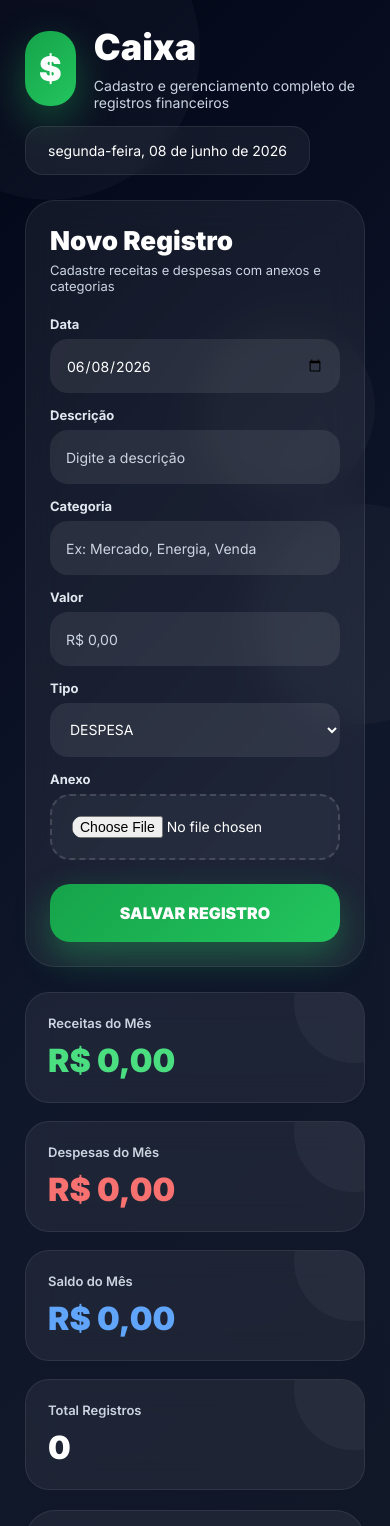
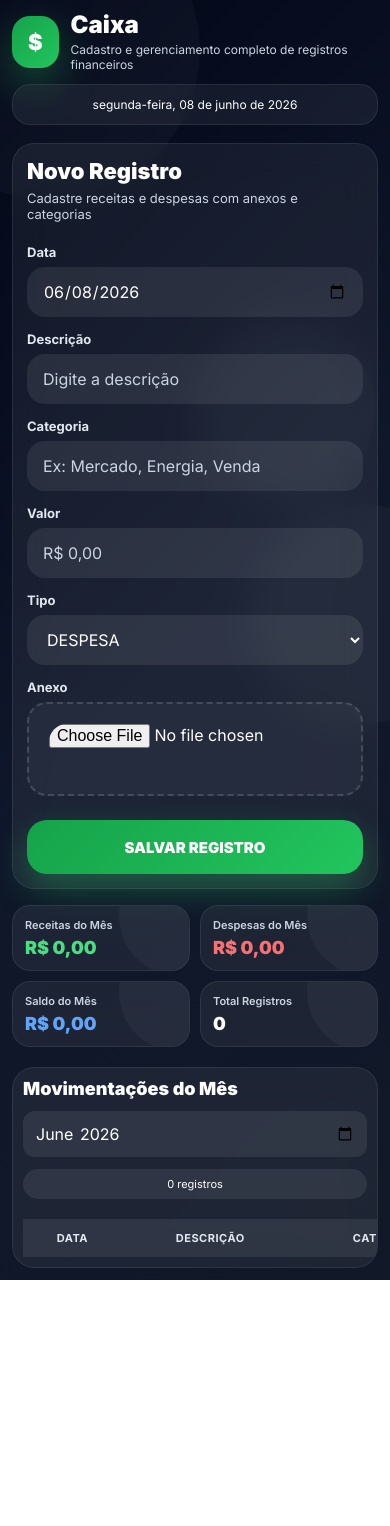
Before and after one commit to grupodvbr/financeiro, a plain HTML site: page index.html in a window 390 px wide. Shown: the top 1526 px of the page. After the commit the page ends 1280 px from the top, so only its background shows below. Drawn offline with nearby package versions, Linux system fonts and the light colour scheme; no server answers.

Commit message:
Update index.html

```diff
--- a/index.html
+++ b/index.html
@@ -503,15 +503,211 @@ transform:rotate(360deg);
 
 /* RESPONSIVO */
 
-@media(max-width:1100px){
+@media (max-width:1100px){
+
+body{
+padding:12px;
+}
+
+.topo{
+flex-direction:column;
+align-items:flex-start;
+gap:12px;
+margin-bottom:18px;
+}
+
+.logo-area{
+width:100%;
+gap:12px;
+}
+
+.logo{
+width:58px;
+height:58px;
+font-size:24px;
+border-radius:18px;
+}
+
+.topo h1{
+font-size:28px;
+line-height:1.1;
+}
+
+.topo p{
+font-size:12px;
+margin-top:4px;
+}
+
+.data-box{
+width:100%;
+padding:12px;
+font-size:12px;
+text-align:center;
+}
 
 .layout{
 grid-template-columns:1fr;
+gap:16px;
 }
 
 .card-form{
 position:relative;
 top:0;
+padding:18px;
+border-radius:22px;
+}
+
+.card-form h2{
+font-size:22px;
+}
+
+.form-group input,
+.form-group select,
+.form-group textarea{
+height:50px;
+font-size:16px;
+}
+
+.btn-salvar{
+height:54px;
+font-size:15px;
+}
+
+.cards{
+grid-template-columns:repeat(2,1fr);
+gap:10px;
+}
+
+.card{
+padding:14px;
+border-radius:18px;
+}
+
+.card span{
+font-size:11px;
+margin-bottom:6px;
+}
+
+.card strong{
+font-size:20px;
+line-height:1.1;
+word-break:break-word;
+}
+
+.area-tabela{
+padding:14px;
+border-radius:22px;
+overflow:hidden;
+}
+
+.topo-tabela{
+flex-direction:column;
+align-items:flex-start;
+gap:12px;
+}
+
+.topo-tabela h2{
+font-size:18px;
+}
+
+.qtd{
+width:100%;
+text-align:center;
+}
+
+#filtroMes{
+width:100%;
+height:46px !important;
+font-size:16px;
+}
+
+table{
+min-width:900px;
+}
+
+th{
+padding:12px 8px;
+font-size:11px;
+}
+
+td{
+padding:12px 8px;
+font-size:12px;
+}
+
+.btn{
+width:36px;
+height:36px;
+font-size:14px;
+}
+
+.modal{
+padding:12px;
+}
+
+.modal-box{
+padding:18px;
+border-radius:22px;
+max-width:100%;
+}
+
+.modal-box h2{
+font-size:22px;
+}
+
+.modal-box input,
+.modal-box select{
+height:50px;
+font-size:16px;
+}
+
+.modal-box button{
+height:52px;
+font-size:14px;
+}
+
+.loader{
+width:60px;
+height:60px;
+}
+
+}
+
+@media (max-width:600px){
+
+.cards{
+grid-template-columns:1fr 1fr;
+}
+
+.card{
+padding:12px;
+}
+
+.card strong{
+font-size:18px;
+}
+
+.logo{
+width:52px;
+height:52px;
+font-size:22px;
+}
+
+.topo h1{
+font-size:24px;
+}
+
+.card-form{
+padding:14px;
+}
+
+.area-tabela{
+padding:10px;
+}
+
+.qtd{
+font-size:11px;
+padding:8px 12px;
 }
 
 }
```
